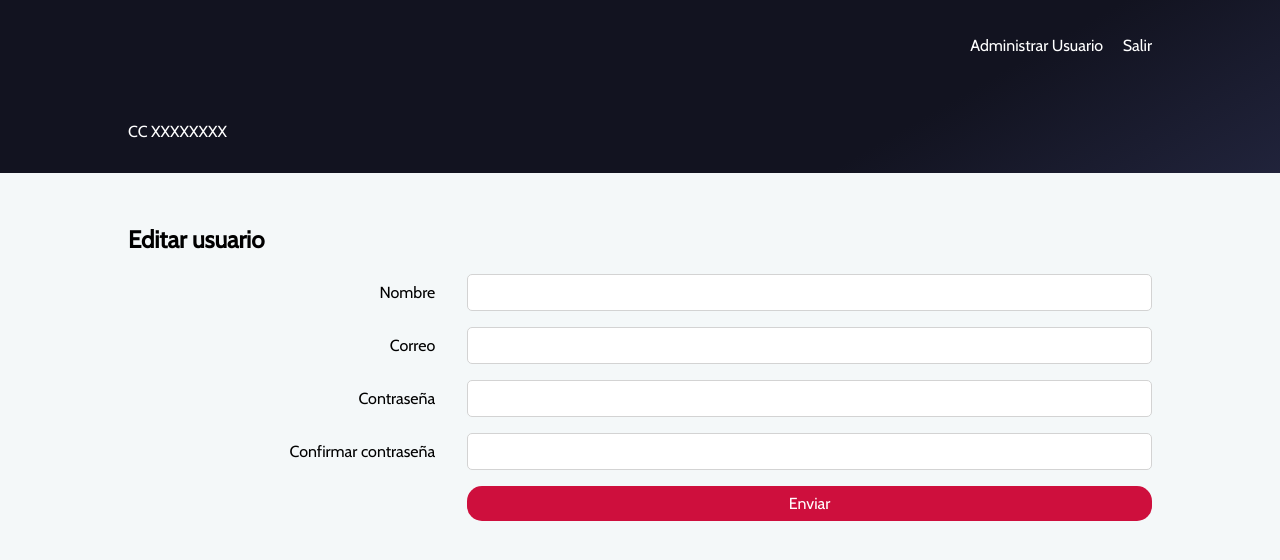
After one commit to czabala847/cotizacion, a PHP site: page /cotizacion/App/View/usuarioEditar.php?id=1 in a window 1280 px wide. The commit adds this page. Shown: the top 560 px of the page. Run offline with PHP 8.4, Linux system fonts and the light colour scheme; the visitor is signed in with stand-in values (Sample User, id 1); data that the repository does not hold is empty.

Commit message:
Terminando inactivar usuarios y empezando con la opcion deeditar

```diff
--- a/App/Model/User.php
+++ b/App/Model/User.php
@@ -40,7 +40,11 @@ class User
     if (!$user) {
       return "El usuario ingresado no existe";
     } else if (password_verify($pass, $user["contrasena"])) {
-      return true;
+      if ($user["estado"] === 'A') {
+        return true;
+      } else {
+        return "Usuario se encuentra inactivo";
+      }
     } else {
       return "Contraseña incorrecta";
     }
@@ -73,10 +77,43 @@ class User
     }
   }
 
+  public function getUser($id)
+  {
+    $query = "SELECT * FROM usuario WHERE id = ?";
+    return $this->db->select($query, array($id), false);
+  }
+
   public function showAllUser()
   {
     $query = "SELECT * FROM usuario";
     return $this->db->select($query, array(), true);
+  }
+
+  public function changeStatus($id)
+  {
+    $querySearchId = "SELECT * FROM usuario WHERE id = ?";
+    $user = $this->db->select($querySearchId, array($id), false);
+
+    $queryUpdate = "UPDATE usuario SET estado = ? WHERE id = ?";
+
+    $messageModification = "activado";
+
+    if ($user) {
+      if ($user["estado"] === 'A') {
+        $response = $this->db->modification($queryUpdate, array('I', $id));
+        $messageModification = 'desactivado';
+      } else {
+        $response = $this->db->modification($queryUpdate, array('A', $id));
+      }
+
+      if ($response) {
+        return "Usuario $messageModification con éxito";
+      } else {
+        return "Ocurrio un error al modificar el usuario";
+      }
+    } else {
+      return "Usuario a modificar no existe";
+    }
   }
 
   public function getId()
--- /dev/null
+++ b/App/View/usuarioEditar.php
@@ -0,0 +1,65 @@
+<?php
+session_start();
+require_once("../Model/User.php");
+
+if (!isset($_SESSION["newsession"])) {
+  header("Location: ../../index.php");
+}
+
+$newUser = new User();
+$user = $newUser->getUser($_GET["id"]);
+
+?>
+
+<!DOCTYPE html>
+<html lang="es">
+
+<head>
+  <meta charset="UTF-8">
+  <meta name="viewport" content="width=device-width, initial-scale=1.0">
+  <title>Editar usuario</title>
+  <link rel="stylesheet" href="../../src/css/style.css" />
+  <link href="https://fonts.googleapis.com/css?family=Cabin&display=swap" rel="stylesheet" />
+</head>
+
+<body>
+  <div id="editUser">
+    <div class="user-header-hero">
+      <header class="header">
+        <div class="container">
+          <nav class="header-menu">
+            <ul class="header-menu__list">
+              <!-- <li class="header-menu__list--item">
+          <a class="header-menu__list--link" href="#">Inicio</a>
+        </li> -->
+              <li class="header-menu__list--item">
+                <a class="header-menu__list--link" href="usuarios.php">Administrar Usuario</a>
+                <a class="header-menu__list--link" href="../Model/Logout.php">Salir</a>
+              </li>
+            </ul>
+          </nav>
+        </div>
+      </header>
+      <section class="hero">
+        <div class="container">
+          <h1 class="title-primary"><?php echo  $user["nombre"] ?></h1>
+          <p>CC XXXXXXXX</p>
+        </div>
+      </section>
+      <section class="users editUser">
+        <div class="container">
+          <h2>Editar usuario</h2>
+          <form class="editUser__form" autocomplete="off" action="">
+            <label for="name">Nombre</label><input class="editUser__form--field" type="text" name="nombre" id="name" required />
+            <label for="email">Correo </label><input class="editUser__form--field" type="email" name="correo" id="email" required />
+            <label for="pw1">Contraseña</label><input class="editUser__form--field" type="password" name="contraseña" id="pw1" required />
+            <label for="pw2">Confirmar contraseña</label><input class="editUser__form--field" type="password" name="contraseña2" id="pw2" required />
+            <input class="btn btn--primary" type="submit" name="btnEnviar" id="btnEnviar" value="Enviar">
+          </form>
+        </div>
+      </section>
+    </div>
+  </div>
+</body>
+
+</html>
--- a/src/css/style.css
+++ b/src/css/style.css
@@ -69,7 +69,7 @@ figure {
           align-items: center;
 }
 
-.grid-center {
+.grid-center, .editUser__form {
   display: -ms-grid;
   display: grid;
   -webkit-box-align: center;
@@ -204,6 +204,7 @@ th {
 \*-----------------------------------------*/
 .users .fas {
   font-size: 1.5rem;
+  cursor: pointer;
 }
 
 .fa-pen-square {
@@ -371,7 +372,7 @@ th {
 }
 
 .login-form .form-container .login-form__input {
-  border: 1px solid rgba(0, 0, 0, 0.4);
+  border: 1px solid lightgray;
   color: #000;
   margin-bottom: 1rem;
   width: 100%;
@@ -481,4 +482,52 @@ th {
 tbody tr th:nth-last-child(-n + 2) {
   padding: 0;
 }
+
+/*Editar usuarios*/
+#editUser .title-primary,
+#editUser p {
+  margin: 0;
+}
+
+#editUser .users {
+  color: #000;
+}
+
+.editUser__form {
+  -ms-grid-columns: 30% 1fr;
+      grid-template-columns: 30% 1fr;
+  grid-row-gap: 1rem;
+  grid-column-gap: 2rem;
+}
+
+.editUser__form--field {
+  background-color: #fff;
+  border: 1px solid lightgray;
+  color: #000;
+  margin: 0;
+}
+
+.editUser__form label {
+  text-align: end;
+}
+
+.editUser__form input[type="submit"] {
+  -ms-grid-column: 2;
+  grid-column: 2;
+}
+
+@media only screen and (max-width: 768px) {
+  .editUser__form {
+    -ms-grid-columns: 1fr;
+        grid-template-columns: 1fr;
+    grid-row-gap: 0.5rem;
+  }
+  .editUser__form input[type="submit"] {
+    -ms-grid-column: 1;
+    grid-column: 1;
+  }
+  .editUser label {
+    text-align: initial;
+  }
+}
 /*# sourceMappingURL=style.css.map */
--- a/src/sass/layout/_login.scss
+++ b/src/sass/layout/_login.scss
@@ -50,7 +50,7 @@
     }
 
     & .login-form__input {
-      border: 1px solid rgba(0, 0, 0, 0.4);
+      border: 1px solid lightgray;
       color: $color-black;
       margin-bottom: 1rem;
       width: 100%;
--- a/src/sass/layout/_user.scss
+++ b/src/sass/layout/_user.scss
@@ -49,3 +49,57 @@
 tbody tr th:nth-last-child(-n + 2) {
   padding: 0;
 }
+
+/*Editar usuarios*/
+
+#editUser {
+  .title-primary,
+  p {
+    margin: 0;
+  }
+
+  & .users {
+    color: $color-black;
+  }
+}
+
+.editUser {
+  &__form {
+    @extend .grid-center;
+    grid-template-columns: 30% 1fr;
+    grid-row-gap: 1rem;
+    grid-column-gap: 2rem;
+
+    &--field {
+      background-color: $color-white;
+      border: 1px solid lightgray;
+      color: $color-black;
+      margin: 0;
+    }
+
+    & label {
+      text-align: end;
+    }
+
+    & input[type="submit"] {
+      grid-column: 2;
+    }
+  }
+}
+
+@media only screen and (max-width: 768px) {
+  .editUser {
+    &__form {
+      grid-template-columns: 1fr;
+      grid-row-gap: 0.5rem;
+
+      & input[type="submit"] {
+        grid-column: 1;
+      }
+    }
+
+    & label {
+      text-align: initial;
+    }
+  }
+}
```
Also changed, not shown: App/Controller/UserController.php (added, +10 -0 lines), App/View/usuarios.php (+11 -8 lines), src/js/FormFetch.js (+7 -4 lines), src/js/User.js (+40 -2 lines), 1 other file.
